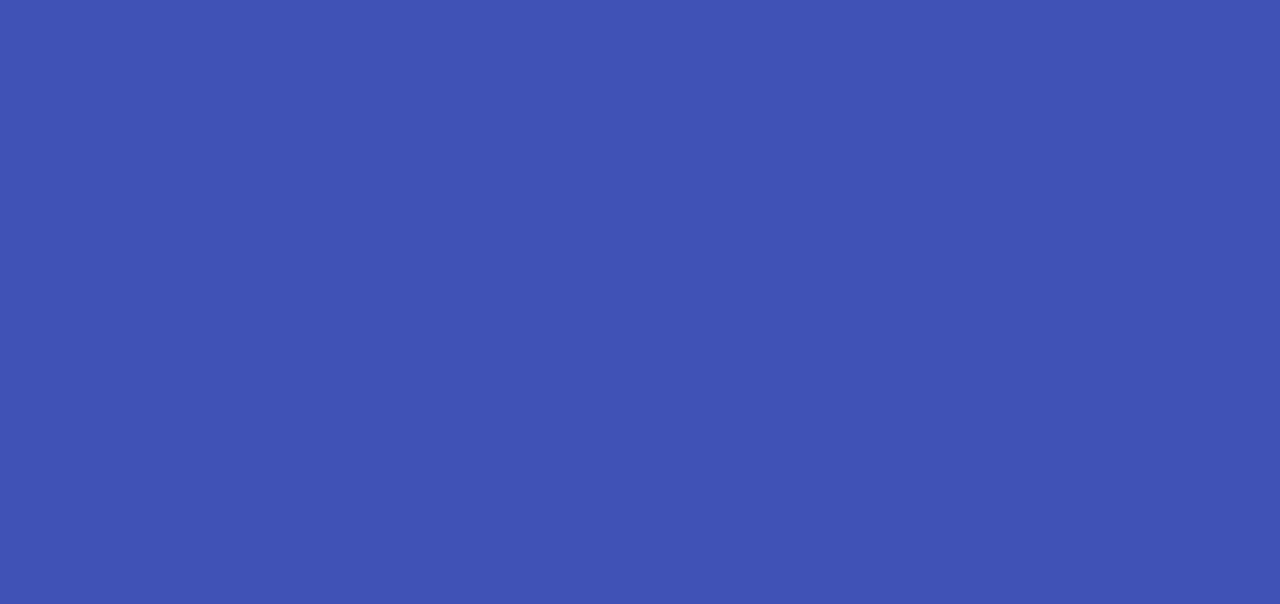
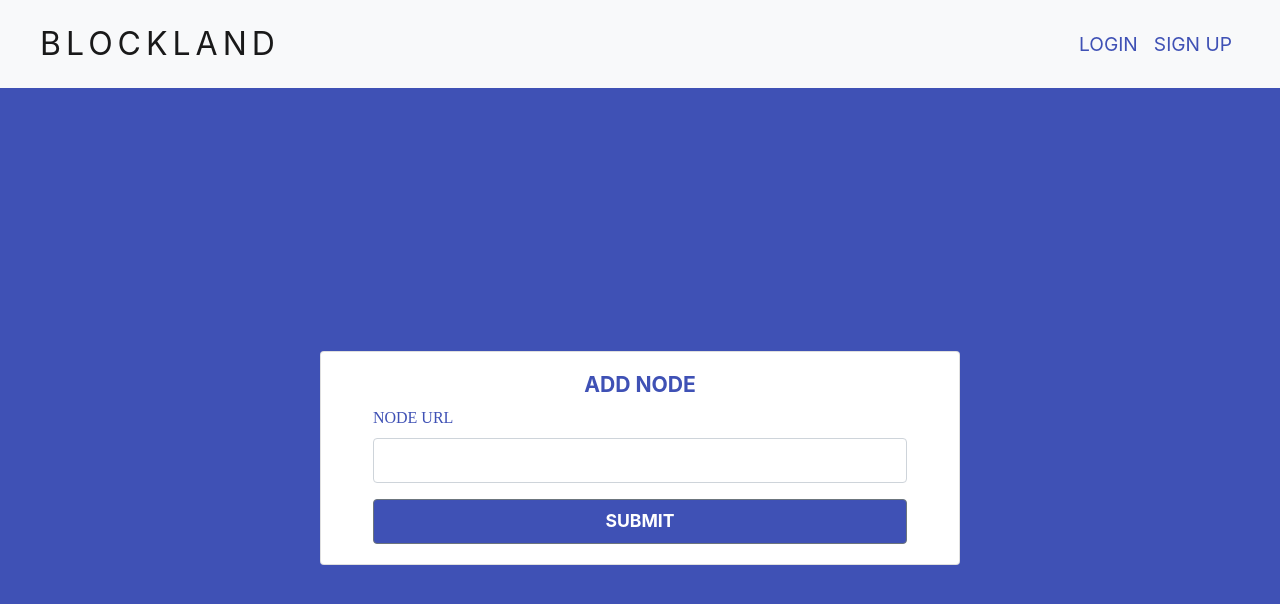
Before and after one commit to elraphty/blockclientapp, a React (Create React App) app: page /addnode in a window 1280 px wide. Shown: the top 604 px of the page. Built offline with nearby package versions, Linux system fonts and the light colour scheme.

Commit message:
after change

```diff
--- a/src/App.js
+++ b/src/App.js
@@ -10,6 +10,7 @@ import Login from './components/Login';
 import Signup from './components/Signup';
 import ViewLand from './components/ViewLand';
 import TransferLand from './components/TransaferLand';
+import AddNode from './components/AddNode';
 
 const App = () => {
   return (
@@ -21,6 +22,7 @@ const App = () => {
           <Route path="/view-land" component={ViewLand} exact></Route>
           <Route path="/login" component={Login} exact></Route>
           <Route path="/signup" component={Signup} exact></Route>
+          <Route path="/addnode" component={AddNode} exact></Route>
           <Route path="/transfer-land/:landid" component={TransferLand}></Route>
         </Switch>
       </Router>
--- /dev/null
+++ b/src/components/AddNode.js
@@ -0,0 +1,89 @@
+import React, { Component } from 'react';
+// REDUX
+import { connect } from 'react-redux';
+// REDUX ACTIONS
+import { signIn } from '../redux/actions';
+
+import { Card, CardBody, Form, Input, FormGroup, Label, Button } from 'reactstrap';
+import { POST } from '../services/axiosService';
+import swal from 'sweetalert';
+
+// components
+import Header from './inc/Header';
+
+class Login extends Component {
+
+    constructor(props) {
+        super(props);
+
+        this.state = {
+            node: ''
+        }
+    }
+
+    componentDidMount() {
+        if(this.props.user.token !== null) {
+            window.location.href = '/';
+        }
+    }
+
+    handleChange = () => (e) => {
+        this.setState({ [e.target.name]: e.target.value });
+    }
+
+    login = () => {
+
+        let body = {
+            node: this.state.node
+        }
+
+        POST('register-and-broadcast-node', body)
+            .then(res => {
+                swal("Success!", "Successfully added node to blockcahin!", "success");
+
+                this.setState({
+                    node: ''
+                });
+
+                if(this.props.signIn(res.data.token)) {
+                    window.location.href = '/';
+                }
+            })
+            .catch(e => {
+                swal("Oops!", "Something went wrong!", "error");
+            })
+    }
+
+    render() {
+        return (
+            <React.Fragment>
+                <Header />
+                <div className="my-container">
+                    <div className="my-in-container">
+                        <Card>
+                            <CardBody className="land-card-body">
+                                <center>
+                                    <h4 className="add-land-head">Add Node</h4>
+                                </center>
+                                <Form>
+                                    <FormGroup>
+                                        <Label for="user">Node Url</Label>
+                                        <Input type="text" name="node" onChange={this.handleChange()} placeholder="" value={this.state.user} />
+                                    </FormGroup>
+                                    <Button className="add-land-btn" onClick={this.login}>Submit</Button>
+                                </Form>
+
+                            </CardBody>
+                        </Card>
+                    </div>
+                </div>
+            </React.Fragment>
+        )
+    }
+}
+
+const mapStateToProps = state => ({
+    user: state.user
+});
+
+export default connect(mapStateToProps, { signIn })(Login);
--- a/src/services/axiosService.js
+++ b/src/services/axiosService.js
@@ -1,5 +1,6 @@
-import axios from 'axios'
+import axios from 'axios';
 
+// baseURL: 'https://blockland.herokuapp.com/',;
 const instance = axios.create({
     baseURL: 'https://blockland.herokuapp.com/',
     timeout: 5000
```
